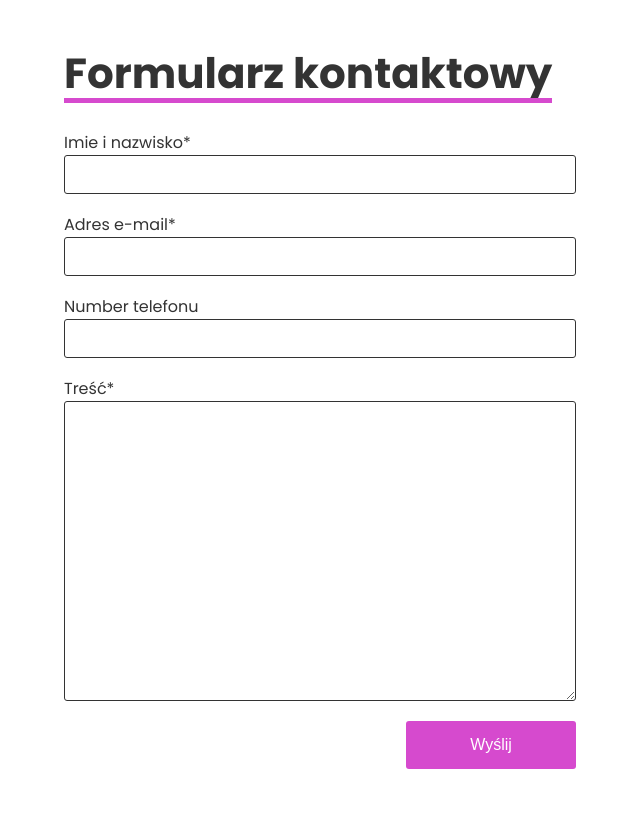
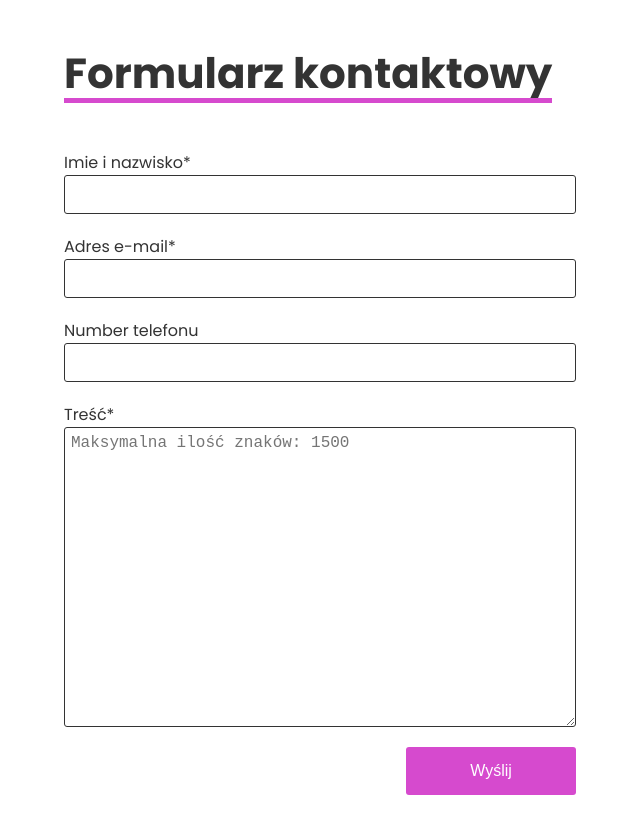
Before and after one commit to JakubChorzepa/elizabeth-salon, a Gatsby site: page /kontakt in a window 1280 px wide. Shown: the part 840-1674 px from the top of the page, without its empty margins (0-640 px from the left). Built offline with nearby package versions, Linux system fonts and the light colour scheme; Gatsby itself is replaced by a stand-in of ours; no server answers.

Commit message:
Finished useForm hook, which handles form submitting

```diff
--- a/src/components/ContactForm/ContactForm.component.tsx
+++ b/src/components/ContactForm/ContactForm.component.tsx
@@ -1,6 +1,8 @@
 import React, { useState } from 'react'
 import styled from 'styled-components'
 import Header from '../Header/Header.component'
+import useForm from './useFrom.hook'
+import validate, { validateInfoType } from './validateInfo';
 
 const StyledHeader = styled(Header)`
   margin-bottom: 25px;
@@ -23,6 +25,7 @@ const StyledContactForm = styled.form`
 `
 
 const FormLabel = styled.label`
+  margin-top: 20px;
   font-size: ${(({ theme }) => theme.font.size.s)};
 `
 
@@ -33,7 +36,6 @@ const FormInput = styled.input`
   display: flex;
   justify-content: center;
   border: ${(({ theme }) => theme.colors.text)} 1.9px solid;
-  margin-bottom: 18px;
   transition: border .15s ease-out, filter .2s 0.1s ease-in-out;
   border-radius: 3px;
 
@@ -50,7 +52,6 @@ const StyledTextArea = styled.textarea`
   height: 300px;
   justify-content: center;
   border: ${(({ theme }) => theme.colors.text)} 1.9px solid;
-  margin-bottom: 20px;
   transition: border, box-shadow .15s ease-out;
   border-radius: 3px;
 
@@ -74,6 +75,7 @@ const SubmitButton = styled.button.attrs({ type: 'submit' })`
   background-color: ${(({ theme }) => theme.colors.primary)};
   font-size: ${(({ theme }) => theme.font.size.s)};
   font-weight: 500;
+  margin-top: 20px;
   border-radius: 3px;
   width: 170px;
   padding: 15px;
@@ -84,25 +86,58 @@ const SubmitButton = styled.button.attrs({ type: 'submit' })`
   }
 `
 
+const ErrorMessage = styled.p`
+  font-size: 1.3rem;
+  color: #ff0033;
+`
+
 const ContactForm = () => {
+
+  const { handleChange, handleSubmit, errors } = useForm(validate);
+
   return (
     <ContactFormWrapper>
       <StyledHeader>Formularz kontaktowy</StyledHeader>
-      <StyledContactForm>
+      <StyledContactForm onSubmit={handleSubmit}>
         <FormLabel>Imie i nazwisko*</FormLabel>
-        <FormInput type='text' />
+        <FormInput
+          type='text'
+          name='fullName'
+          onChange={handleChange}
+          />
+
+          {errors.fullName && <ErrorMessage>{errors.fullName}</ErrorMessage>}
 
         <FormLabel>Adres e-mail*</FormLabel>
-        <FormInput type='email'/>
+        <FormInput
+          type='email'
+          name='email'
+          onChange={handleChange}
+          />
+
+          {errors.email && <ErrorMessage>{errors.email}</ErrorMessage>}
 
         <FormLabel>Number telefonu</FormLabel>
-        <FormInput type='tel'/>
+        <FormInput
+          type='tel'
+          name='phoneNumber'
+          onChange={handleChange}
+          />
 
         <FormLabel>Treść*</FormLabel>
-        <StyledTextArea />
+        <StyledTextArea
+          name='messageContent'
+          maxLength={1500}
+          placeholder='Maksymalna ilość znaków: 1500'
+          onChange={handleChange}
+          />
+
+        {errors.messageContent && <ErrorMessage>{errors.messageContent}</ErrorMessage>}
 
         <SubmitButtonWrapper>
-          <SubmitButton>Wyślij</SubmitButton>
+          <SubmitButton>
+            Wyślij
+          </SubmitButton>
         </SubmitButtonWrapper>
 
       </StyledContactForm>
--- /dev/null
+++ b/src/components/ContactForm/useFrom.hook.ts
@@ -0,0 +1,38 @@
+import { useState, ChangeEvent, FormEvent } from 'react'
+import { validateInfoType } from './validateInfo';
+
+const useForm = (validate: validateInfoType) => {
+  const [values, setValues] = useState({
+    fullName: '',
+    email: '',
+    phoneNumber: '',
+    messageContent: ''
+  });
+
+  const [errors, setErrors] = useState({
+    fullName: '',
+    email: '',
+    phoneNumber: '',
+    messageContent: ''
+  });
+
+  const handleChange = (e: ChangeEvent<HTMLInputElement> | ChangeEvent<HTMLTextAreaElement>) => {
+    const { name, value } = e.target;
+
+    setValues({
+      ...values,
+      [name]: value
+    })
+
+  }
+
+  const handleSubmit = (e: FormEvent<HTMLFormElement>) => {
+    e.preventDefault();
+
+    setErrors(validate(values));
+  }
+
+  return { handleChange, handleSubmit, errors };
+}
+
+export default useForm;
--- /dev/null
+++ b/src/components/ContactForm/validateInfo.ts
@@ -0,0 +1,34 @@
+export type valuesType = {
+  fullName: string,
+  email: string,
+  phoneNumber: string,
+  messageContent: string
+}
+
+export type validateInfoType = (values: valuesType) => valuesType;
+
+const validateInfo: validateInfoType = values => {
+
+  let errors = {
+    fullName: '',
+    email: '',
+    phoneNumber: '',
+    messageContent: ''
+  }
+
+  // Full Name
+  if(!values.fullName.trim()) errors.fullName = "Wpisz imię i nazwisko";
+
+
+  // Email
+  if(!values.email) {
+    errors.email = "Wpisz adres email";
+  }
+
+  // Message Content
+  if(!values.messageContent) errors.messageContent = "Wpisz swoją wiadomość";
+
+  return errors;
+}
+
+export default validateInfo;
--- a/src/components/FlowerBackground/FlowerBackground.component.tsx
+++ b/src/components/FlowerBackground/FlowerBackground.component.tsx
@@ -12,7 +12,7 @@ const FlowerBacgkroundWrapper = styled.div<FlowerBackgroundProps>`
   top: ${(({ topDistance }) => `${topDistance}vh`)};
   left: -30px;
   z-index: -1;
-  opacity: 0.4;
+  opacity: 0.6;
   transform: rotate(90deg);
 `
 
```
